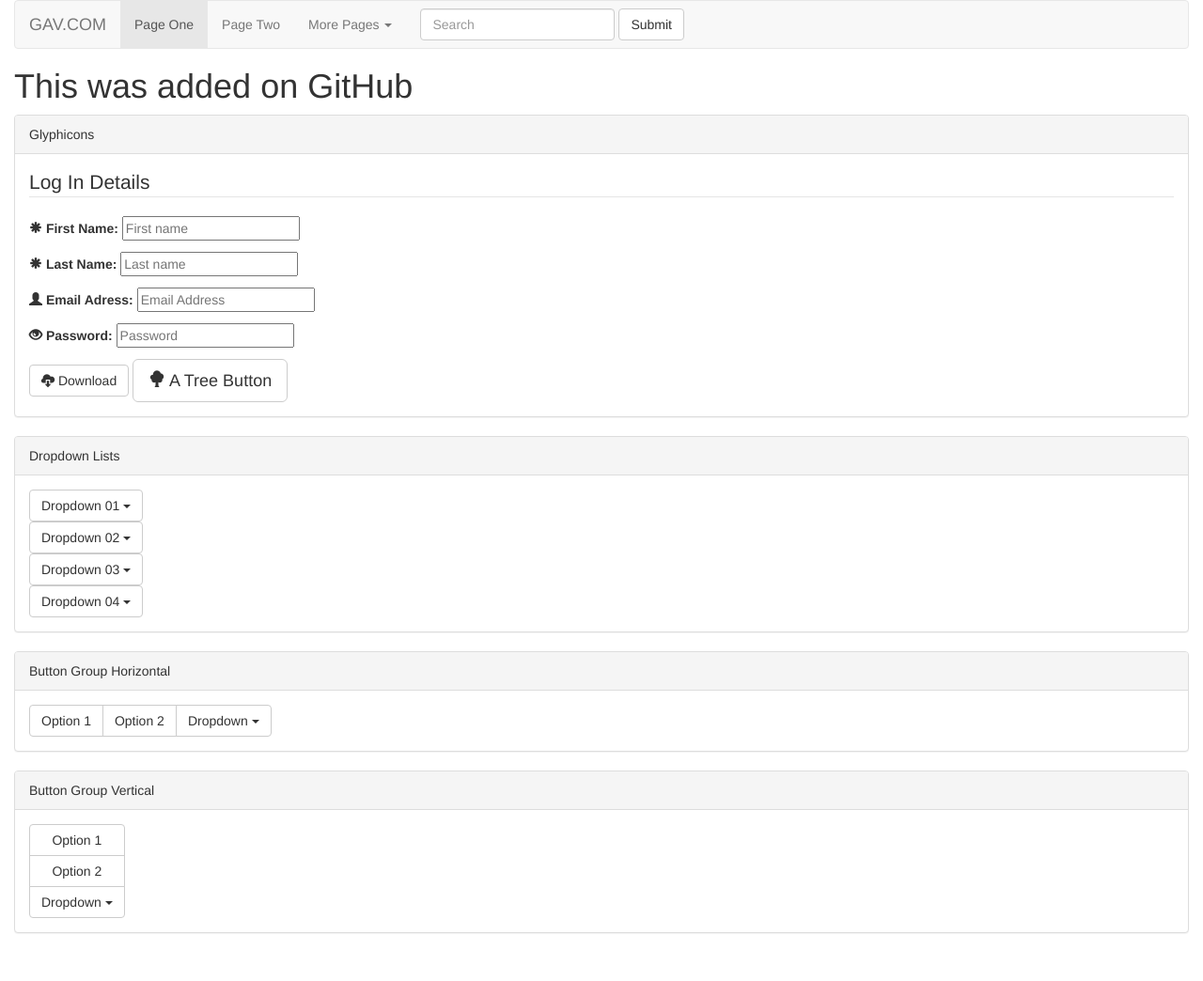
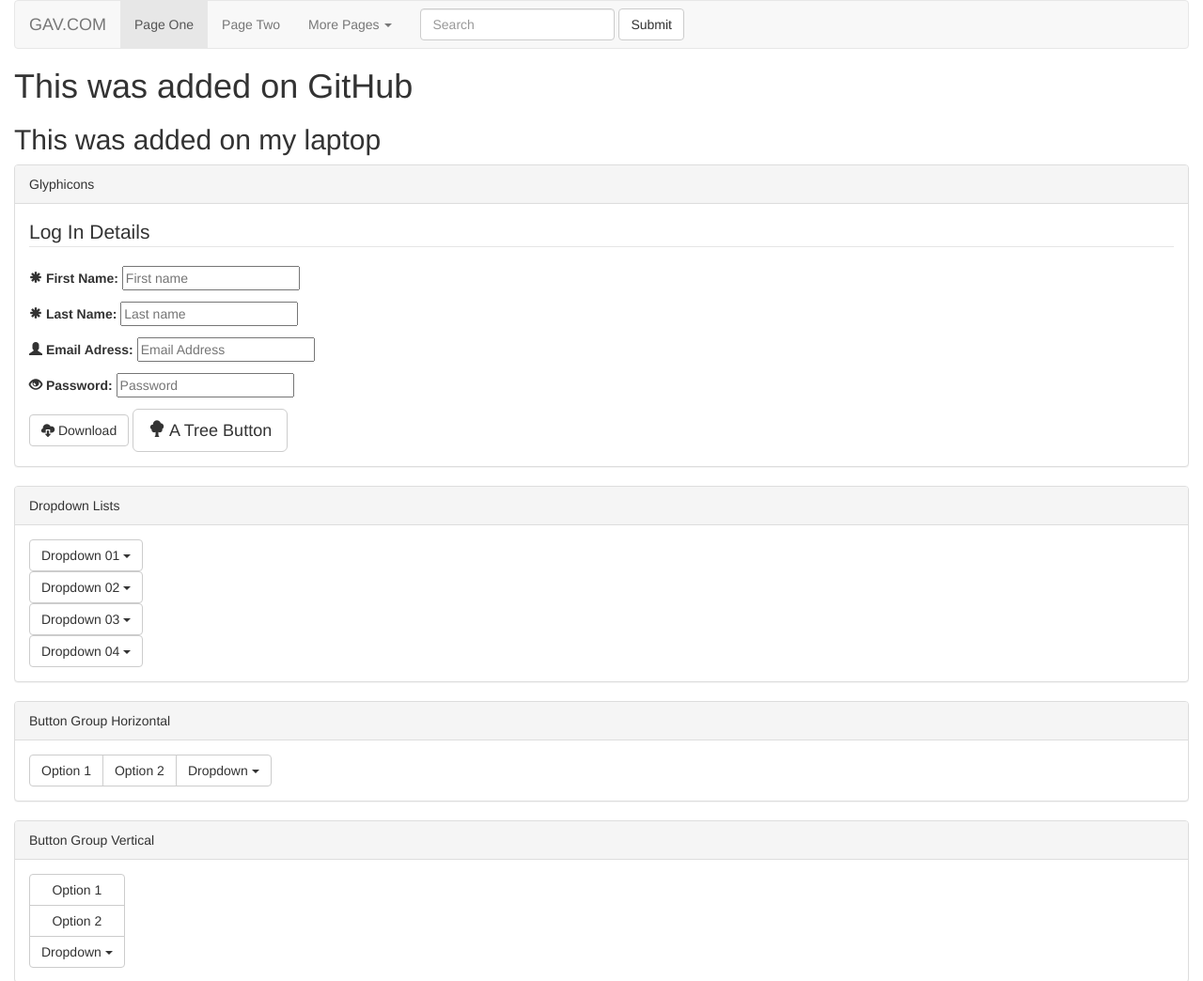
Before and after one commit to webinnovate-smarter-together/six-days-org, a plain HTML site: page GitHub Test Site/index.html in a window 1280 px wide. Shown: the top 1044 px of the page at 94% size. Before the commit the page ends 1013 px from the top, so only its background shows below. Drawn offline with nearby package versions, Linux system fonts and the light colour scheme.

Commit message:
edited index.html on laptop
sync test. Version control test

```diff
--- a/GitHub Test Site/index.html
+++ b/GitHub Test Site/index.html
@@ -61,6 +61,7 @@
       </nav>
 
       <h1>This was added on GitHub</h1>
+        <h2>This was added on my laptop</h2>
 
     <div class="panel panel-default">
       <div class="panel-heading">Glyphicons</div>
```
